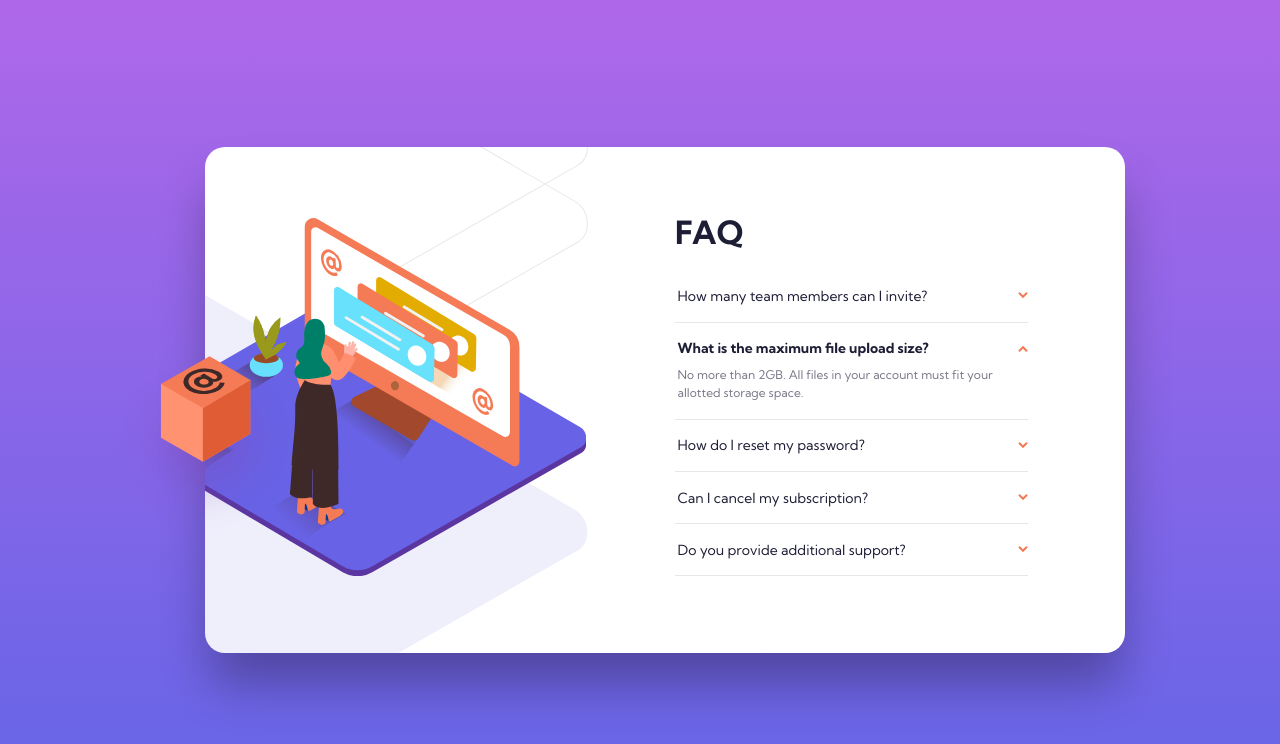
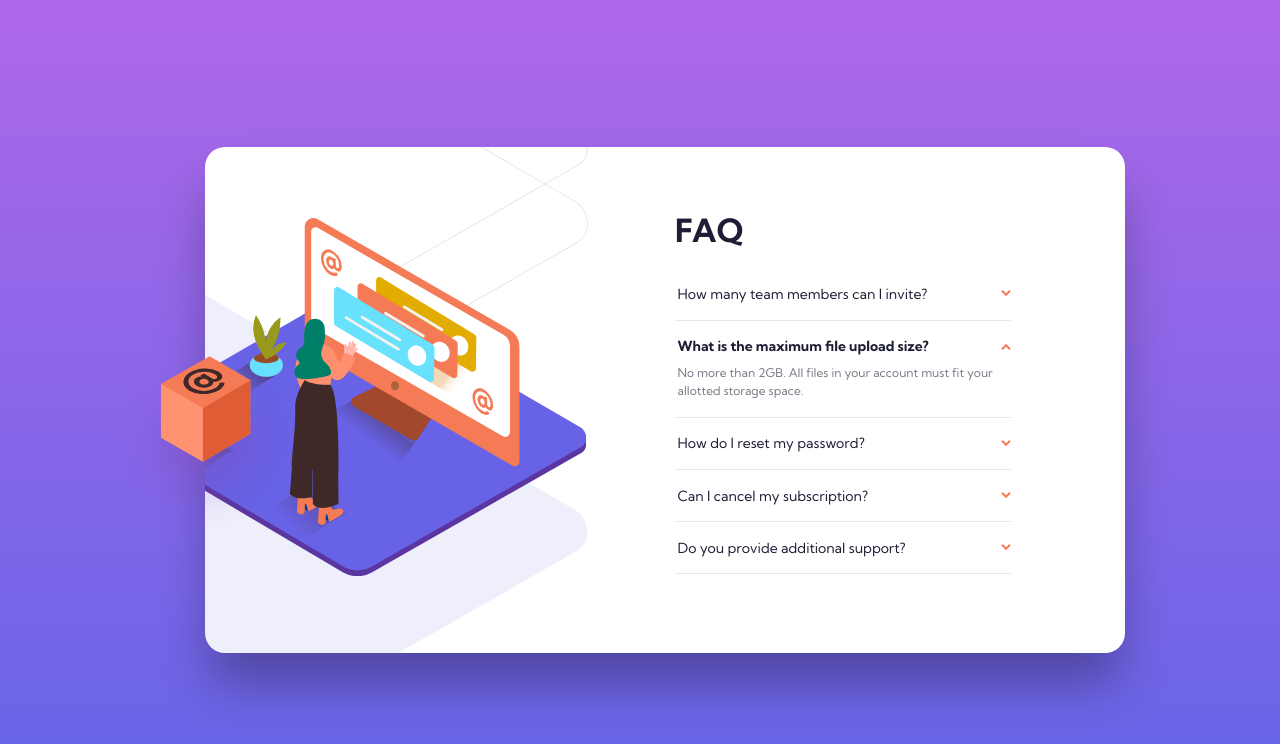
Before and after one commit to fayax555/faq-accordion-card, a plain HTML site: page index.html in a window 1280 px wide. Drawn offline with Linux system fonts and the light colour scheme.

Commit message:
update styles

```diff
--- a/styles.css
+++ b/styles.css
@@ -37,7 +37,7 @@ a {
 
 /* ------------------------------------------------ */
 body {
-  padding: 20px;
+  padding: 25px;
   min-height: 100vh;
 }
 
@@ -50,7 +50,7 @@ h1 {
   background-color: white;
   border-radius: 20px;
   box-shadow: 0px 35px 50px -5px rgba(0, 0, 0, 0.31);
-  padding: 50px 25px;
+  padding: 50px 0;
   margin-top: 130px;
   max-width: 380px;
 }
@@ -92,8 +92,9 @@ details {
   padding: 16.6px 0;
   border-bottom: 1px solid hsl(240, 5%, 91%);
   padding-left: 2.5px;
-  max-width: 43.5ch;
   font-size: 13px;
+  max-width: 36ch;
+  margin: auto;
 }
 
 details summary {
@@ -148,10 +149,6 @@ details > p {
     margin-right: -50px;
   }
 
-  h1 {
-    text-align: revert;
-  }
-
   main {
     display: grid;
     grid-template-columns: 1fr 1fr;
@@ -160,8 +157,15 @@ details > p {
     position: relative;
   }
 
+  .content h1 {
+    text-align: revert;
+    margin-top: -2px;
+  }
+
   details {
     font-size: 14px;
+    max-width: 41.5ch;
+    margin: revert;
   }
 
   .desktop-only {
```
